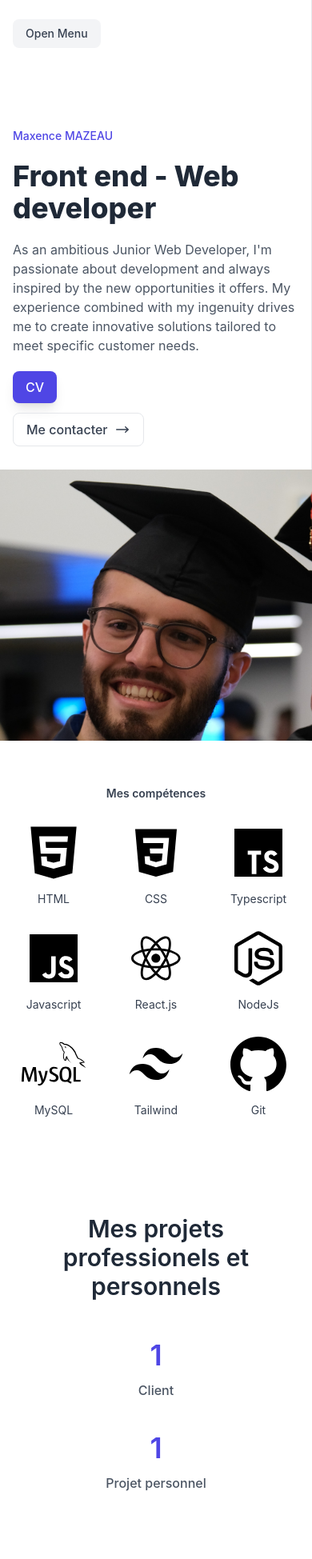
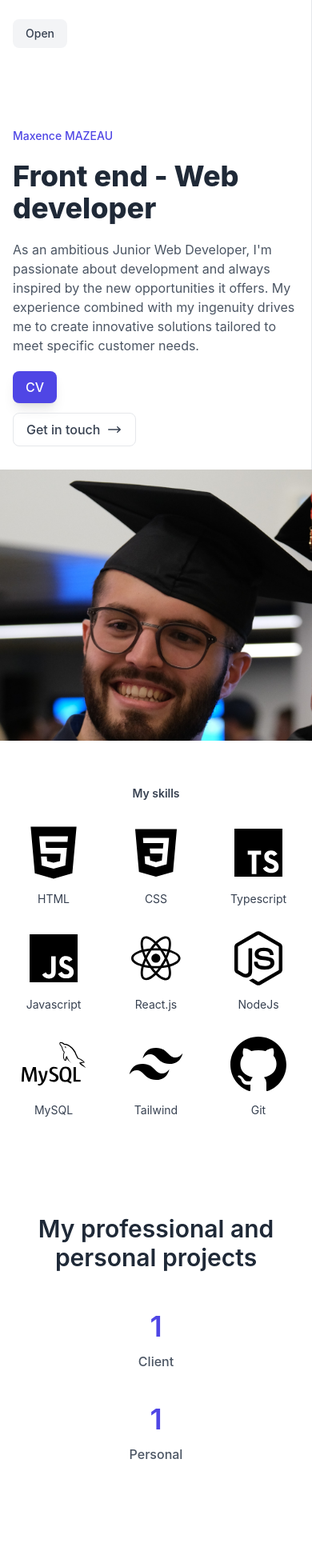
Before and after one commit to maxencemazeau/portfolio, a React (Create React App) app: page / in a window 390 px wide. Shown: the top 1949 px of the page at 80% size. Built offline with nearby package versions, Linux system fonts and the light colour scheme; grey boxes are pictures that could not be loaded.

Commit message:
Traduction avec i18n fini + fixed menu sur tel

```diff
--- a/src/component/Footer.js
+++ b/src/component/Footer.js
@@ -1,6 +1,9 @@
 import React from "react";
+import { useTranslation } from "react-i18next";
 
 export default function Footer(){
+
+  const { t } = useTranslation();
 
     return(
         <footer className="bg-white">
@@ -9,7 +12,7 @@ export default function Footer(){
   >
 <div className="border-t-2 border-gray-200"></div>
     <p className="text-xs text-gray-500">
-      &copy; 2023. Maxence MAZEAU. Tous droits réservés.
+      &copy; 2023. Maxence MAZEAU. {t('Footer')}
     </p>
   </div>
 </footer>
--- a/src/component/Header.js
+++ b/src/component/Header.js
@@ -32,37 +32,25 @@ const Header = ({ handleHeight }) => {
     contact.scrollIntoView({ behavior : 'smooth' });
 }
 
-// const [currentLang, setCurrentLang] = useState(getCurrentLanguage());
-
-//   const changeFrancais = () => {
-//     setLanguage('fr');
-//     setCurrentLang('fr'); // Update the language state
-//   };
-
-//   const changeAnglais = () => {
-//     setLanguage('en');
-//     setCurrentLang('en'); // Update the language state
-//   };
-
   return (
     <div className="flex flex-col h-screen border-e bg-white">
       <div className="px-4 py-6">
         <button
-          className="block rounded-lg bg-gray-100 px-4 py-2 text-sm font-medium text-gray-700 lg:hidden"
+          className="block rounded-lg bg-gray-100 px-4 py-2 text-sm font-medium text-gray-700 fixed lg:hidden"
           onClick={toggleExpand}
         >
-          {isExpanded ? 'Close Menu' : 'Open Menu'}
+          {isExpanded ? t('Fermer') : t('Ouvrir')}
         </button>
 
         <ul
           className={`mt-6 space-y-1 ${
-            isExpanded ? 'block' : 'hidden lg:block'
+            isExpanded ? 'block fixed' : 'hidden lg:block'
           }`}
         >
           <li>
             <button
               onClick={scrollToHero}
-              className="block rounded-lg px-4 py-2 text-sm font-medium text-gray-700"
+              className="block mt-4 rounded-lg px-4 py-2 text-sm font-medium text-gray-700"
             >
               {t('HeaderApropos')}
             </button>
@@ -90,33 +78,12 @@ const Header = ({ handleHeight }) => {
           <select className='block rounded-lg px-4 py-2 text-sm font-medium text-gray-500 hover:bg-gray-100 hover:text-gray-700'
               defaultValue={i18n.language} onChange={onChangeLang}>
                   <option value='fr'>
-                    Francais
+                  {t('Francais')}
                   </option>
                   <option value='en'>
-                    Anglais
+                  {t('Anglais')}
                   </option>
               </select>
-
-
-              {/* <ul className="mt-2 space-y-1 px-4">
-                <li>
-                  <button
-                    onClick={changeFrancais}
-                    className="block rounded-lg px-4 py-2 text-sm font-medium text-gray-500 hover:bg-gray-100 hover:text-gray-700"
-                  >
-                    {t('Francais')}
-                  </button>
-                </li>
-
-                <li>
-                  <button
-                    onClick={changeAnglais}
-                    className="block rounded-lg px-4 py-2 text-sm font-medium text-gray-500 hover:bg-gray-100 hover:text-gray-700"
-                  >
-                    {t('Anglais')}
-                  </button>
-                </li>
-              </ul> */}
           </li>
 
         </ul>
--- a/src/component/HeroSection.js
+++ b/src/component/HeroSection.js
@@ -43,7 +43,7 @@ export default function HeroSection() {
                                 CV
                             </button>
                             <button onClick={scrollToContact} className="flex items-center justify-center gap-x-2 py-2 px-4 text-gray-700 hover:text-gray-500 font-medium duration-150 active:bg-gray-100 border rounded-lg md:inline-flex">
-                                Me contacter
+                            {t('HeroContact')}
                                 <svg xmlns="http://www.w3.org/2000/svg" viewBox="0 0 20 20" fill="currentColor" className="w-5 h-5">
                                     <path fillRule="evenodd" d="M2 10a.75.75 0 01.75-.75h12.59l-2.1-1.95a.75.75 0 111.02-1.1l3.5 3.25a.75.75 0 010 1.1l-3.5 3.25a.75.75 0 11-1.02-1.1l2.1-1.95H2.75A.75.75 0 012 10z" clipRule="evenodd" />
                                 </svg>
@@ -55,7 +55,7 @@ export default function HeroSection() {
                          <div class="fixed inset-0 flex items-center justify-center bg-black bg-opacity-50">
                          <div class="bg-white p-4 shadow-md rounded-lg w-10/12 h-5/6">
                          <button onClick={closeModal} href="" className="block py-2 px-4 mb-4 text-center text-white font-medium bg-red-600 duration-150 hover:bg-red-500 active:bg-red-700 rounded-lg shadow-lg hover:shadow-none">
-                                Fermer
+                                {t('ModalFermer')}
                             </button>
                              <iframe src="cv.pdf" title="PDF Viewer" class="w-full h-5/6"></iframe>
                          </div>
@@ -72,7 +72,7 @@ export default function HeroSection() {
                     </div>
                 </div>
                 <div className="mt-14 px-4 md:px-8">
-                    <p className="text-center text-sm text-gray-700 font-semibold">Mes compétences</p>
+                    <p className="text-center text-sm text-gray-700 font-semibold"> {t('Competences')}</p>
                     <div className="flex justify-center items-center flex-wrap gap-x-12 gap-y-6 mt-6">
                         <div className="flex flex-col items-center">
                             <svg
--- a/src/component/NombreProjet.js
+++ b/src/component/NombreProjet.js
@@ -1,13 +1,17 @@
+import { useTranslation } from 'react-i18next';
+
 export default function NombreProjet(){
+
+    const { t } = useTranslation();
 
     const stats = [
         {
             data: "1",
-            title: "Client"
+            title: t('Client')
         },
         {
             data: "1",
-            title: "Projet personnel"
+            title: t('Personnel')
         },
     ]
 
@@ -16,7 +20,7 @@ export default function NombreProjet(){
             <div className="max-w-screen-xl mx-auto px-4 text-gray-600 md:px-8">
                 <div className="max-w-2xl mx-auto text-center">
                     <h3 className="text-gray-800 text-3xl font-semibold sm:text-4xl">
-                        Mes projets professionels et personnels
+                        {t('TitreProjet')}
                     </h3>
                 </div>
                 <div className="mt-12">
--- a/src/component/Projet.js
+++ b/src/component/Projet.js
@@ -1,19 +1,23 @@
+import { useTranslation } from 'react-i18next';
+
 export default function Projet () {
+
+    const { t } = useTranslation();
 
     const posts = [
         {
             title: "Epée Cégep de Rivère du Loup - Allaitement Quebec",
-            desc: "Extension du site web d'Allaitement avec mise en place d'un chat live, d'inscription à des activités et automatisations d'emails. Réalisé dans une équipe de 3 développeurs.",
+            desc: t('DescriptionProjet1'),
             img: "allaitement.png",
-            authorName: "Client",
+            authorName: t('Client'),
             date: "ReactJS / NodeJS / MySQL",
             href: "https://chat.allaitementquebec.org/Connexion"
         },
         {
-            title: "Site vitrine Hestenn",
-            desc: "Création et intégration de template pour un site vitrine one page pour entreprise.",
+            title: t('TitreProjet2'),
+            desc: t('DescriptionProjet2'),
             img: "hestenn.png",
-            authorName: "Personnel",
+            authorName: t('Personnel'),
             date: "Html / CSS / Javascript",
             href: "https://www.hestenn.com/"
         },
--- a/src/i18n.js
+++ b/src/i18n.js
@@ -30,7 +30,13 @@ i18n
                 HeaderContact : "Contact",
                 Langue : "Language",
                 Francais : "French",
-                Anglais : "English"
+                Anglais : "English",
+                TitreProjet2 : "Hestenn showcase website",
+                DescriptionProjet1 : "Extension of the Allaitement website with live chat, activity registration and email automation. Realized in a team of 3 developers.",
+                DescriptionProjet2 : "Creation and integration of a template for a one-page showcase site for a company.",
+                Footer : "All right reserved.",
+                Ouvrir : "Open",
+                Fermer : "Close"
         },
       },
       fr: {
@@ -49,12 +55,18 @@ i18n
                 ContactEmail : "Courriel",
                 ContactTelephone : "Téléphone - Optionnel",
                 ContactEnvoyer : "Envoyer",
-                HeaderApropos : "A propos",
+                HeaderApropos : "À propos",
                 HeaderProjets : "Projets",
                 HeaderContact : "Contact",
                 Langue : "Langue",
                 Francais : "Francais",
-                Anglais : "Anglais"
+                Anglais : "Anglais",
+                DescriptionProjet1 : "Extension du site web d'Allaitement avec mise en place d'un chat live, d'inscription à des activités et automatisations d'emails. Réalisé dans une équipe de 3 développeurs.",
+                TitreProjet2 : "Site vitrine Hestenn",
+                DescriptionProjet2 : "Création et intégration de template pour un site vitrine one page pour entreprise.",
+                Footer : "Tous droits réservés.",
+                Ouvrir : "Ouvrir",
+                Fermer : "Fermer"
         },
       },
     },
--- a/src/translation/fr.json
+++ b/src/translation/fr.json
@@ -16,6 +16,7 @@
     "HeaderApropos" : "A propos",
     "HeaderProjets" : "Projets",
     "HeaderContact" : "Contact",
+    "Langue" : "Langue",
     "Francais" : "Francais",
     "Anglais" : "Anglais"
 }
```
Also changed, not shown: src/component/Contact.js (+9 -7 lines).
